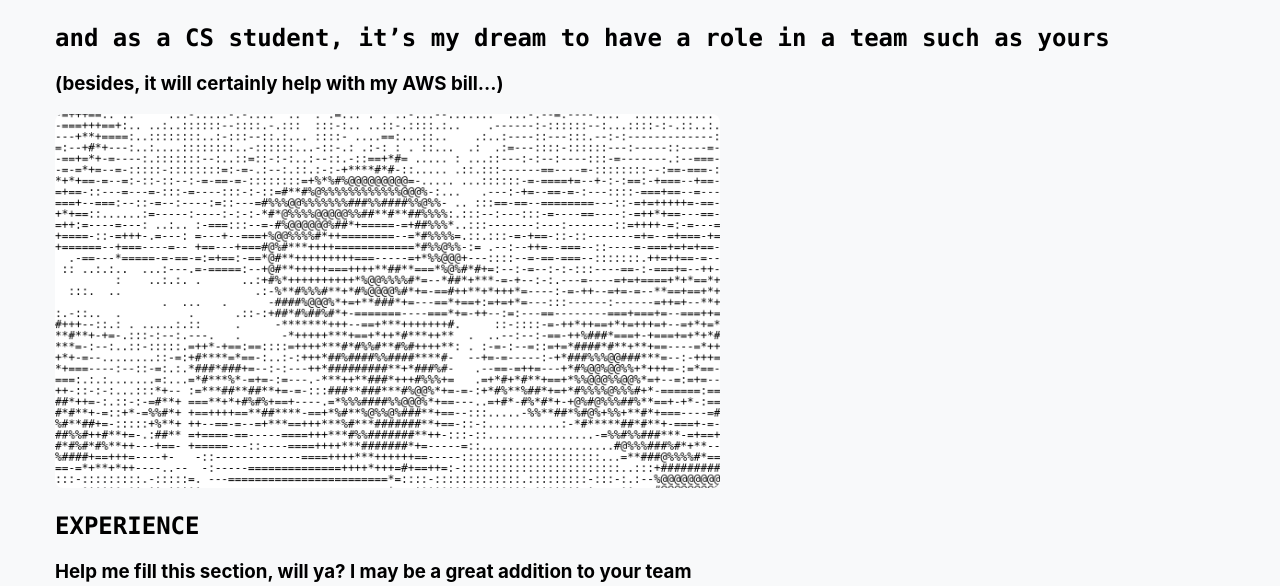
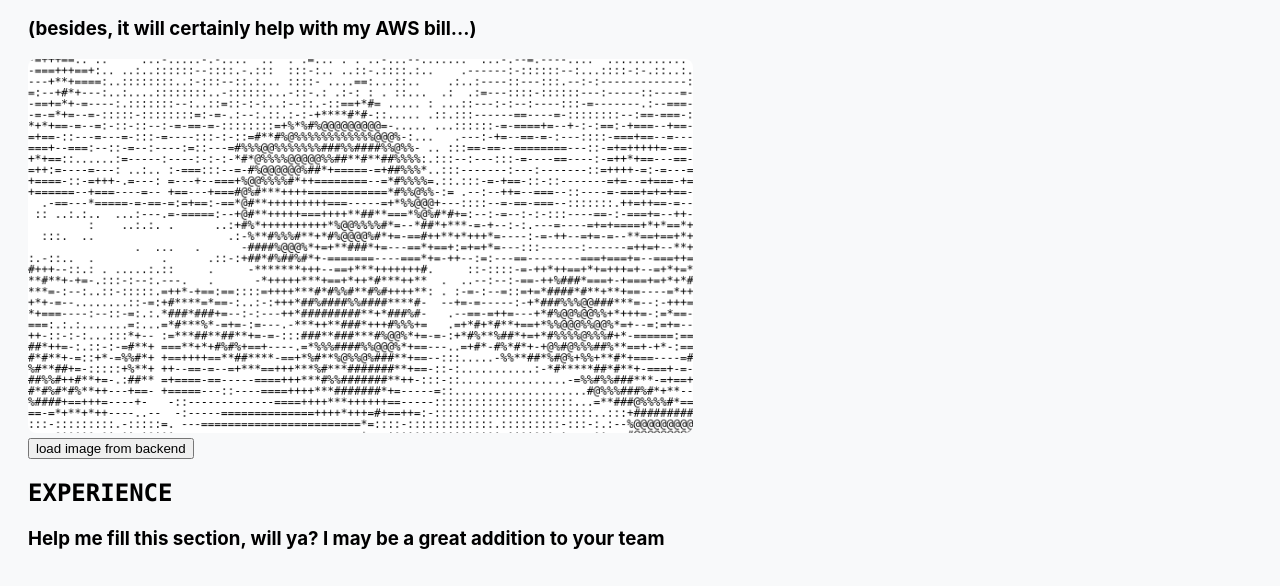
Before and after one commit to MeirFriedmann/MeirFriedmann.github.io, a plain HTML site: page index.html in a window 1280 px wide. Shown: the part 202-788 px from the top of the page. Drawn offline with Linux system fonts and the light colour scheme; no server answers; files whose address does not match are found by name.

Commit message:
button to load img

```diff
--- a/frontend/script.js
+++ b/frontend/script.js
@@ -6,10 +6,11 @@ async function loadImage(ipUrl) {
       const blob = await response.blob();
       const imgUrl = URL.createObjectURL(blob);
       document.querySelector('img').src = imgUrl;
+      document.querySelector('button').style.display = 'none';
     } catch (error) {
       console.error('Image loading failed:', error);
     }
   }
 
   const ipUrl = 'https://psychowords.com/image';
-  loadImage(ipUrl);
+  // loadImage(ipUrl);
--- a/frontend/styles.css
+++ b/frontend/styles.css
@@ -1,11 +1,6 @@
-/* body {
-    font-family: Arial, sans-serif;
-    text-align: center;
-    margin-top: 50px;
-} */
+
 h1 {
     font-size: 3em;
-    /* margin: 3rem 0; */
 }
 
 hgroup {
@@ -14,7 +9,6 @@ hgroup {
 
 body {
     background-color: #f8f9fa;
-    margin: 35px;
     text-align: left;
     font-family: -apple-system, BlinkMacSystemFont, 'Segoe UI', 'Roboto', 'Oxygen',
         'Ubuntu', 'Cantarell', 'Fira Sans', 'Droid Sans', 'Helvetica Neue',
@@ -28,12 +22,10 @@ h2 {
         monospace;
 }
 
-/* img {
-  object-fit: cover;
-} */
-
 .img-div {
     width: min(100%, 700px);
+    flex: auto;
+    justify-content: center;
 }
 
 img {
@@ -46,7 +38,7 @@ img {
 
 .container {
     max-width: 1200px;
-    padding: 20px;
+    padding-left: 20px;
 }
 
 .responsive-text {
--- a/index.html
+++ b/index.html
@@ -40,6 +40,7 @@
         </header>
         <div class="img-div">
             <img id="myImage" src="frontend/assets/ascii-art.png" alt="my profile picture">
+            <button id="changeImage" type="button" onclick="loadImage()"><tag>load image from backend</tag></button>
         </div>
 
         <section class="experience">
```
